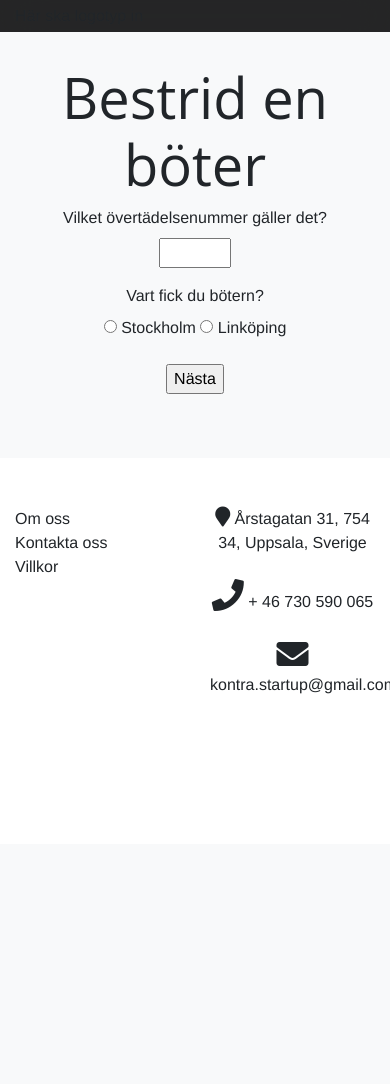
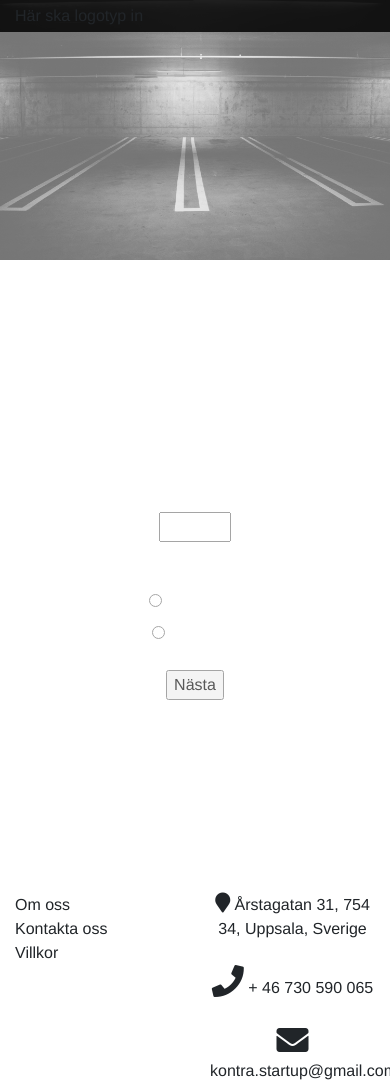
Before and after one commit to KontraLB/KontraTest2, a Flask app: page /bestrid in a window 390 px wide. Shown: the top 1084 px of the page. Before the commit the page ends 694 px from the top, so only its background shows below. Run offline with Flask 2, Linux system fonts and the light colour scheme; some libraries are stand-ins or nearby versions.

Commit message:
still problem with text on first page on mobile

```diff
--- a/app/forms.py
+++ b/app/forms.py
@@ -16,7 +16,7 @@ class Q01(FlaskForm):
     q2 = RadioField('Har du parkerat på en cyckelbana eller gångbana?',
                          choices=[('jaCyckelbana', 'ja cyckelbana'), ('jaGångbana', 'Ja gångbana'), ('no', 'nej')],
                          validators=[DataRequired()])
-    submit = SubmitField('Nästa')
+    submit = SubmitField('Påbörja bestridan')
 
 
 
--- a/app/static/stylesheets/custom.css
+++ b/app/static/stylesheets/custom.css
@@ -39,7 +39,7 @@
 .kcaption{
      position: absolute;
     left:0;
-    top: 50%;
+    top: 40%;
     width: 100%;
     text-align: center;
     color: #000;
--- a/app/templates/bestrid.html
+++ b/app/templates/bestrid.html
@@ -3,31 +3,34 @@
 {% block content %}
 
     <!--<section class="bg-primary">-->
-        <div class="position-relative overflow-hidden p-3 p-md-5 m-md-3 text-center bg-light">
-      <div class="col-md-5 p-lg-5 mx-auto my-5">
-        <h1 class="display-4 font-weight-normal">Bestrid en böter</h1>
+
+    <div class="overflow-hidden kbg-test">
+         <img src="{{ url_for('static', filename='assets/images/bgparking.jpg') }} " class="img-fluid">
+{#        <div class="position-relative overflow-hidden p-3 p-md-5 m-md-3 text-center bg-light">#}
+      <div class="kcaption">
+        <h1 class="text-white display-4 font-weight-normal">Bestrid en böter</h1>
   <form action="" method="post" >
     {{ form.hidden_tag() }}
-    <p>
+    <p class="text-white">
       {{ form.violation.label }}<br />
       {{ form.violation(size=32) }}
       {% for error in form.violation.errors %}
         <span style="color: red;">[{{ error }}]</span>
       {% endfor %}
     </p>
-    <p>
+    <p class="text-white" >
       {{ form.place.label }}<br />
       {% for subfield in form.place %}
-        <tr>
-          <td>{{ subfield }}</td>
-          <td>{{ subfield.label }}</td>
-        </tr>
+     <tr>
+         <td>{{ subfield }}</td>
+          <td>{{ subfield.label }}</td></br>
+      </tr>
       {% endfor %}
       {% for error in form.place.errors %}
         <span style="color: red;">[{{ error }}]</span>
       {% endfor %}
     </p>
-    <p>{{ form.submit }}</p>
+    <p class="text-white">{{ form.submit }}</p>
   </form>
 
       </div>
```
